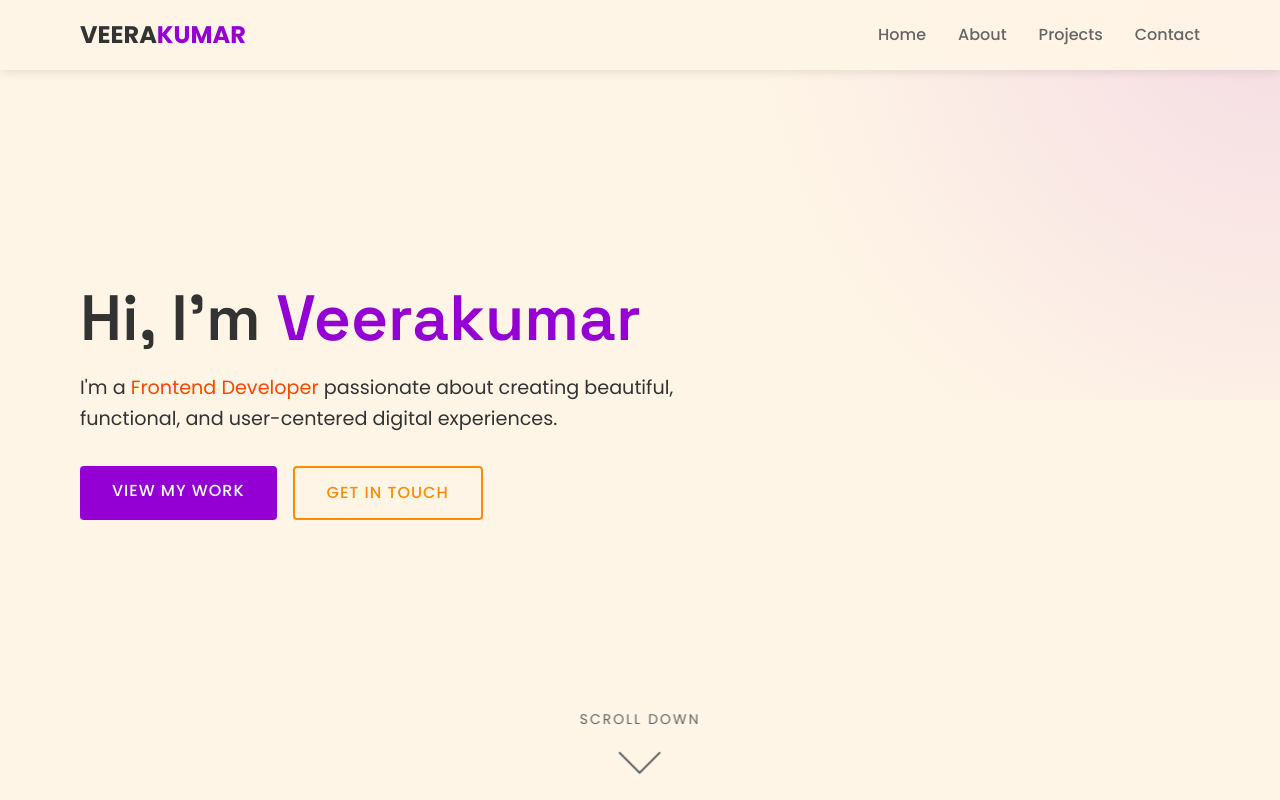
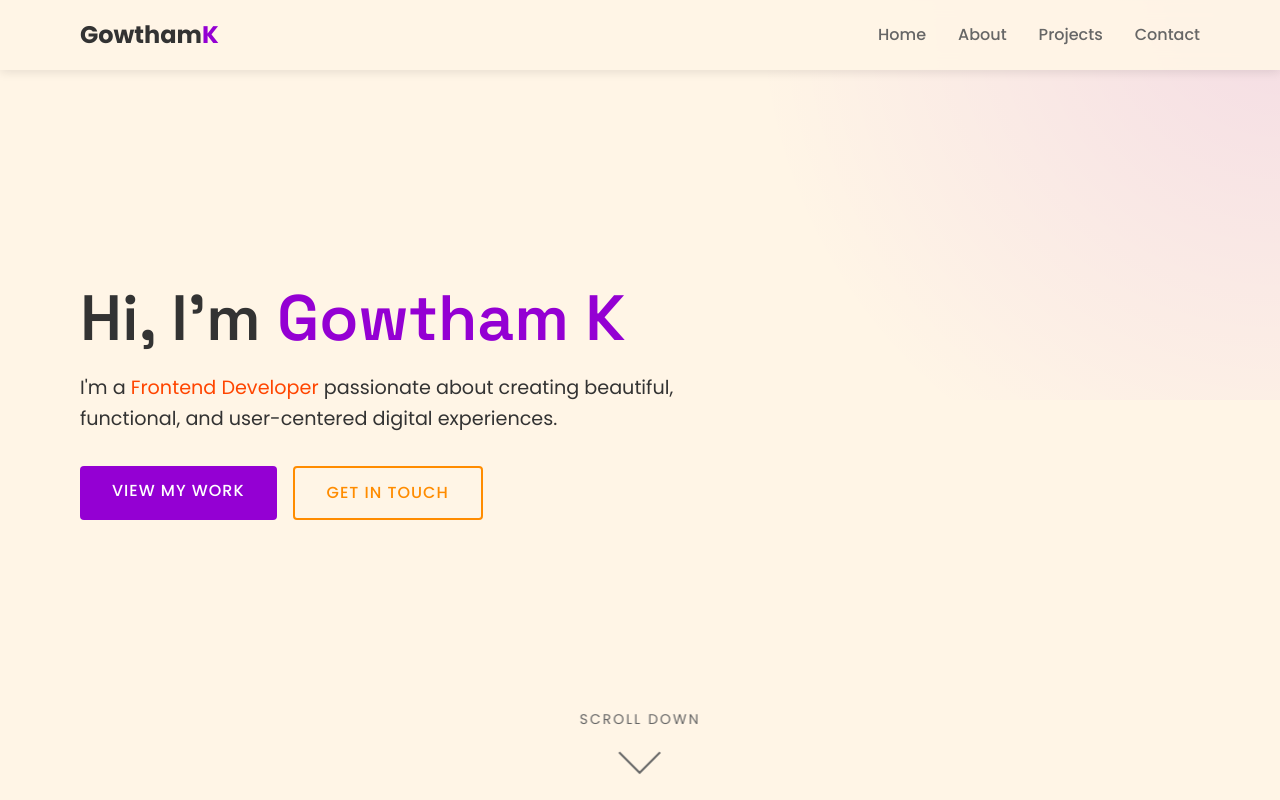
Before and after one commit to gowthamkandhasamy03-cell/snsmca, a plain HTML site: page index.html in a window 1280 px wide. Shown: the top 800 px of the page. Drawn offline with Linux system fonts and the light colour scheme.

Commit message:
Update index

```diff
--- a/index.html
+++ b/index.html
@@ -788,7 +788,7 @@
     <!-- Header & Navigation -->
     <header id="header">
         <div class="container nav-container">
-            <a href="#home" class="logo">VEERA<span>KUMAR</span></a>
+            <a href="#home" class="logo">Gowtham<span>K</span></a>
             <button class="mobile-toggle" aria-label="Toggle menu">☰</button>
             <ul class="nav-links">
                 <li><a href="#home">Home</a></li>
@@ -802,7 +802,7 @@
     <!-- Hero Section -->
     <section id="home" class="hero">
         <div class="container hero-content">
-            <h1>Hi, I'm <span class="highlight">Veerakumar</span></h1>
+            <h1>Hi, I'm <span class="highlight">Gowtham K</span></h1>
             <p>I'm a <span class="accent">Frontend Developer</span> passionate about creating beautiful, functional, and user-centered digital experiences.</p>
             <div class="hero-buttons">
                 <a href="#projects" class="btn">View My Work</a>
```
